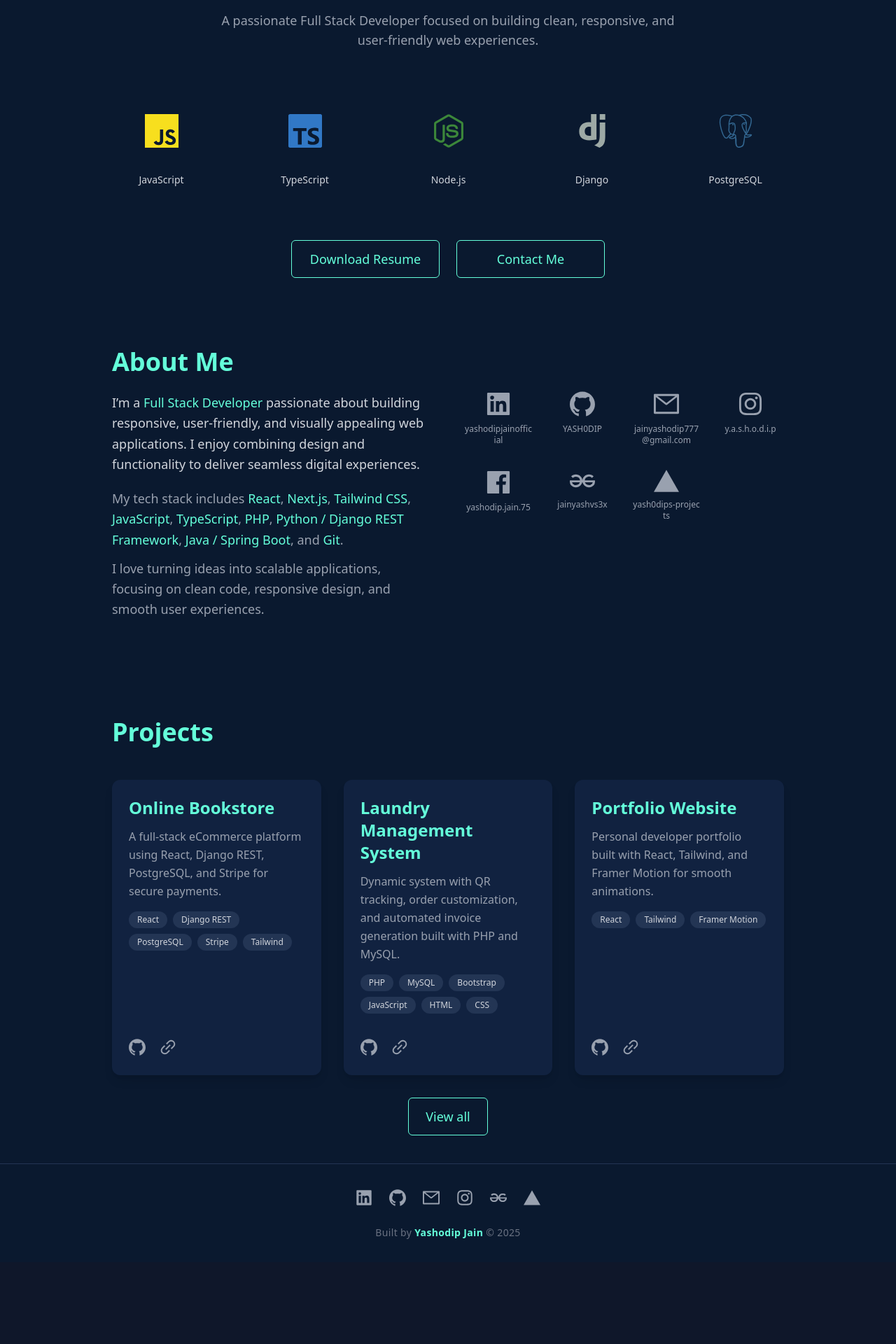
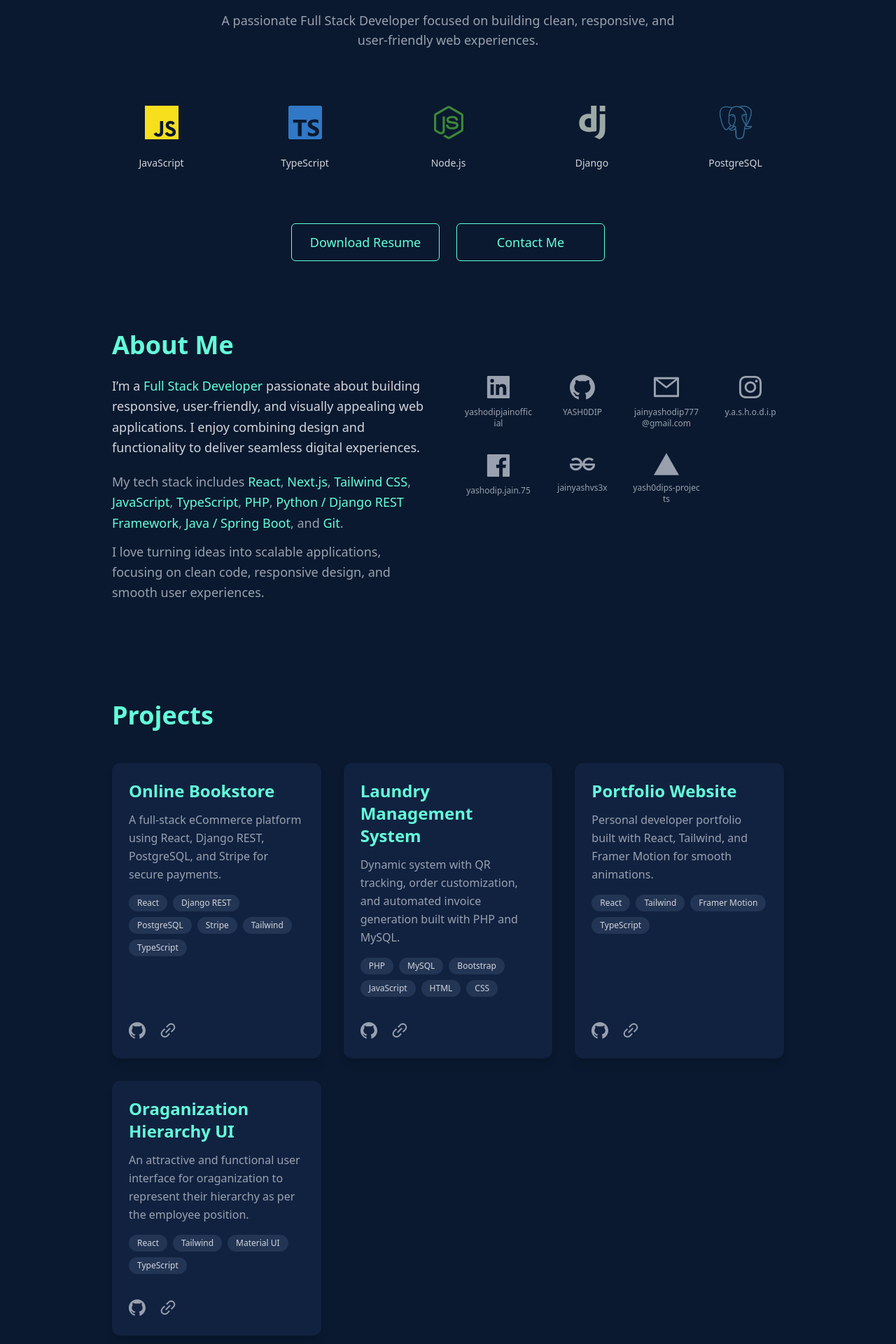
Before and after one commit to YASH0DIP/yashodip-jain-portfolio, a React (Vite) app: page / in a window 1280 px wide. Shown: the part 240-2160 px from the top of the page at 70% size. Before the commit the page ends 2043 px from the top, so only its background shows below. Built offline with nearby package versions, Linux system fonts and the light colour scheme.

Commit message:
new project added

```diff
--- a/src/components/Carousel.tsx
+++ b/src/components/Carousel.tsx
@@ -56,7 +56,7 @@ export default function Carousel() {
             whileHover={{ rotateY: 15, scale: 1 }}
             className="flex flex-col items-center justify-center p-4"
           >
-            <div className="flex justify-center items-center rounded-full py-6 px-3 transition-all duration-500 transform hover:-translate-y-2">
+            <div className="flex justify-center items-center rounded-full py-3 px-3 transition-all duration-500 transform hover:-translate-y-2">
               <div className="text-5xl">{skill.icon}</div>
             </div>
             <p className="text-gray-300 text-sm mt-3 hidden sm:block">{skill.name}</p>
--- a/src/pages/About.tsx
+++ b/src/pages/About.tsx
@@ -17,7 +17,7 @@ function About() {
     { icon: <InstagramOutlined />, label: "y.a.s.h.o.d.i.p", link: "https://www.instagram.com/y.a.s.h.o.d.i.p/" },
     { icon: <FacebookFilled />, label: "yashodip.jain.75", link: "https://www.facebook.com/yashodip.jain.75/" },
     { icon: <SiGeeksforgeeks />, label: "jainyashvs3x", link: "https://www.geeksforgeeks.org/user/jainyashvs3x/" },
-    // { icon: <BsTwitterX />, label: "", link: "" },
+    // { icon: <BsTwitterX />, label: "#", link: "#" },
     { icon: <SiVercel />, label: "yash0dips-projects", link: "https://vercel.com/yash0dips-projects" },
   ];
 
@@ -31,7 +31,7 @@ function About() {
           transition={{ duration: 0.8 }}
           viewport={{ once: true }}
         >
-          <h3 className="text-3xl sm:text-4xl font-bold mb-6 mt-12 md:mt-20 text-[#64ffda]">
+          <h3 className="text-3xl sm:text-4xl font-bold mb-6 mt-14 md:mt-20 text-[#64ffda]">
             About Me
           </h3>
 
--- a/src/pages/Projects.tsx
+++ b/src/pages/Projects.tsx
@@ -15,7 +15,7 @@ function Projects() {
       title: "Online Bookstore",
       description:
         "A full-stack eCommerce platform using React, Django REST, PostgreSQL, and Stripe for secure payments.",
-      tech: ["React", "Django REST", "PostgreSQL", "Stripe", "Tailwind"],
+      tech: ["React", "Django REST", "PostgreSQL", "Stripe", "Tailwind", "TypeScript"],
       github: "https://github.com/YASH0DIP/Online-Bookstore-Using-Python-DRF",
       live: "https://github.com/YASH0DIP/Online-Bookstore-Using-Python-DRF",
     },
@@ -31,9 +31,17 @@ function Projects() {
       title: "Portfolio Website",
       description:
         "Personal developer portfolio built with React, Tailwind, and Framer Motion for smooth animations.",
-      tech: ["React", "Tailwind", "Framer Motion"],
+      tech: ["React", "Tailwind", "Framer Motion","TypeScript"],
       github: "https://github.com/YASH0DIP/yashodip-jain-portfolio",
       live: "https://yashodip-jain-portfolio.vercel.app",
+    },
+    {
+      title: "Oraganization Hierarchy UI",
+      description:
+        "An attractive and functional user interface for oraganization to represent their hierarchy as per the employee position.",
+      tech: ["React", "Tailwind", "Material UI", "TypeScript"],
+      github: "https://github.com/YASH0DIP/hierarchy-ui-react-app",
+      live: "https://hierarchy-ui-react-app.vercel.app/",
     },
   ];
 
```
